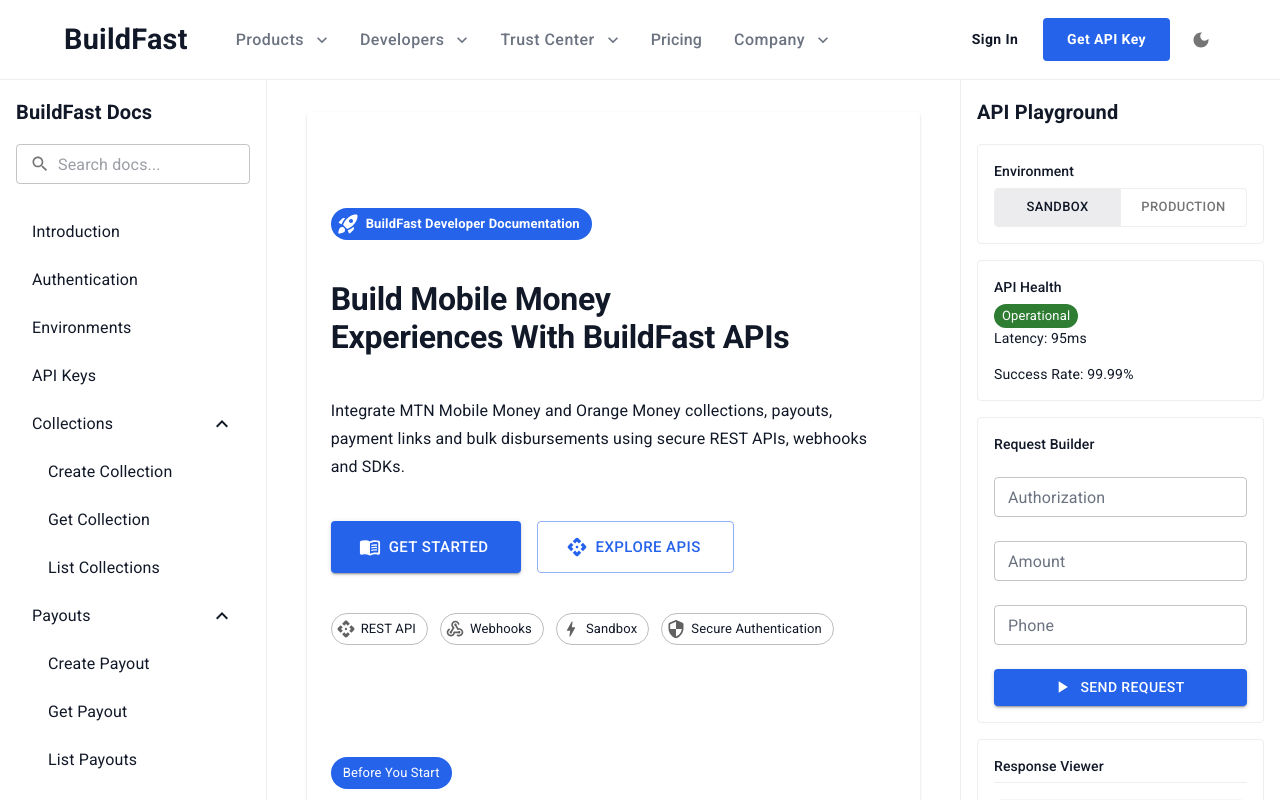
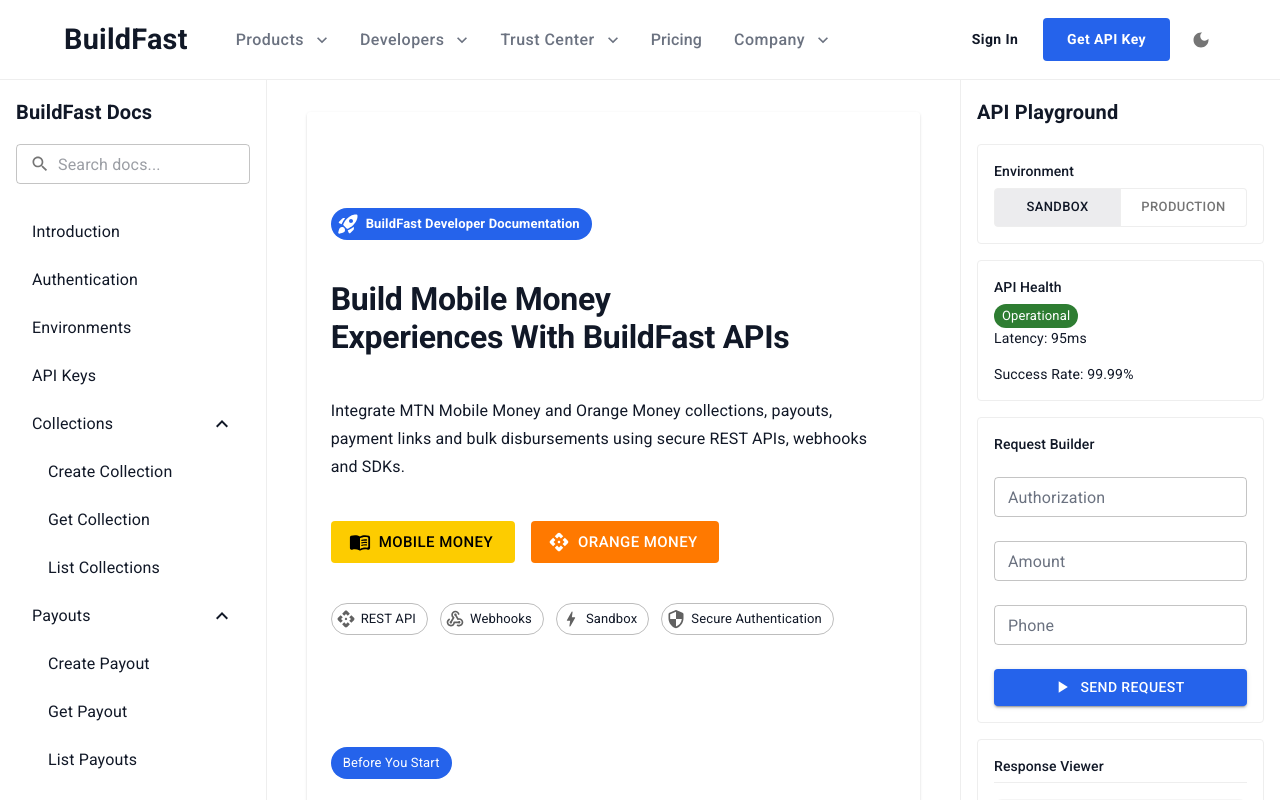
Before and after one commit to ernestmusong/buildfast-client, a Next.js app: page /docs in a window 1280 px wide. Shown: the top 800 px of the page. Built offline with nearby package versions, Linux system fonts and the light colour scheme; what @mui/material-nextjs would draw is missing.

Commit message:
Change color btns

```diff
--- a/app/components/docs/docs-home/DocsHero.tsx
+++ b/app/components/docs/docs-home/DocsHero.tsx
@@ -102,31 +102,35 @@
             spacing={2}
           >
             <Button
-              component={Link}
-              href="/docs/introduction"
               variant="contained"
               size="large"
               startIcon={<MenuBookRoundedIcon />}
               sx={{
-                px: 4,
-                py: 1.5,
+                backgroundColor:"#FDCC00",
+                color:"#000000",
+                border:"none",
+                boxShadow:"none",
+                "&:hover": {
+
+            boxShadow: "none"
+          },
               }}
             >
-              Get Started
+              Mobile Money
             </Button>
 
             <Button
-              component={Link}
-              href="/docs/collections/create"
               variant="outlined"
               size="large"
               startIcon={<ApiRoundedIcon />}
               sx={{
-                px: 4,
-                py: 1.5,
+                backgroundColor:"#FF7900",
+                color:"#ffffff",
+                 border:"none",
+                boxShadow:"none"
               }}
             >
-              Explore APIs
+              Orange Money
             </Button>
           </Stack>
 
```
